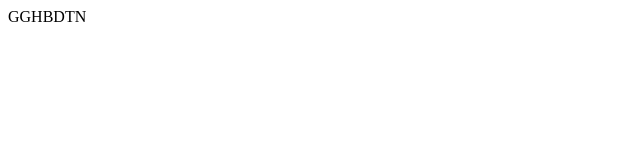
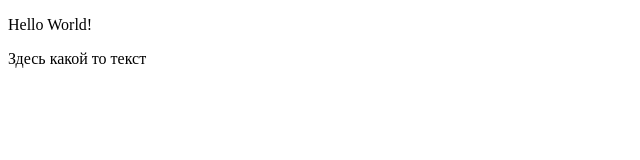
Before and after one commit to iliafak/test, a plain HTML site: page index.html in a window 1280 px wide. Shown: the whole page, without its empty margins (0-640 px from the left). Drawn offline with Linux system fonts and the light colour scheme.

Commit message:
new commit

```diff
--- a/index.html
+++ b/index.html
@@ -6,6 +6,7 @@
     <title>Document</title>
 </head>
 <body>
-GGHBDTN
+ <p>Hello World!</p>
+ <p>Здесь какой то текст</p>
 </body>
 </html>
```
